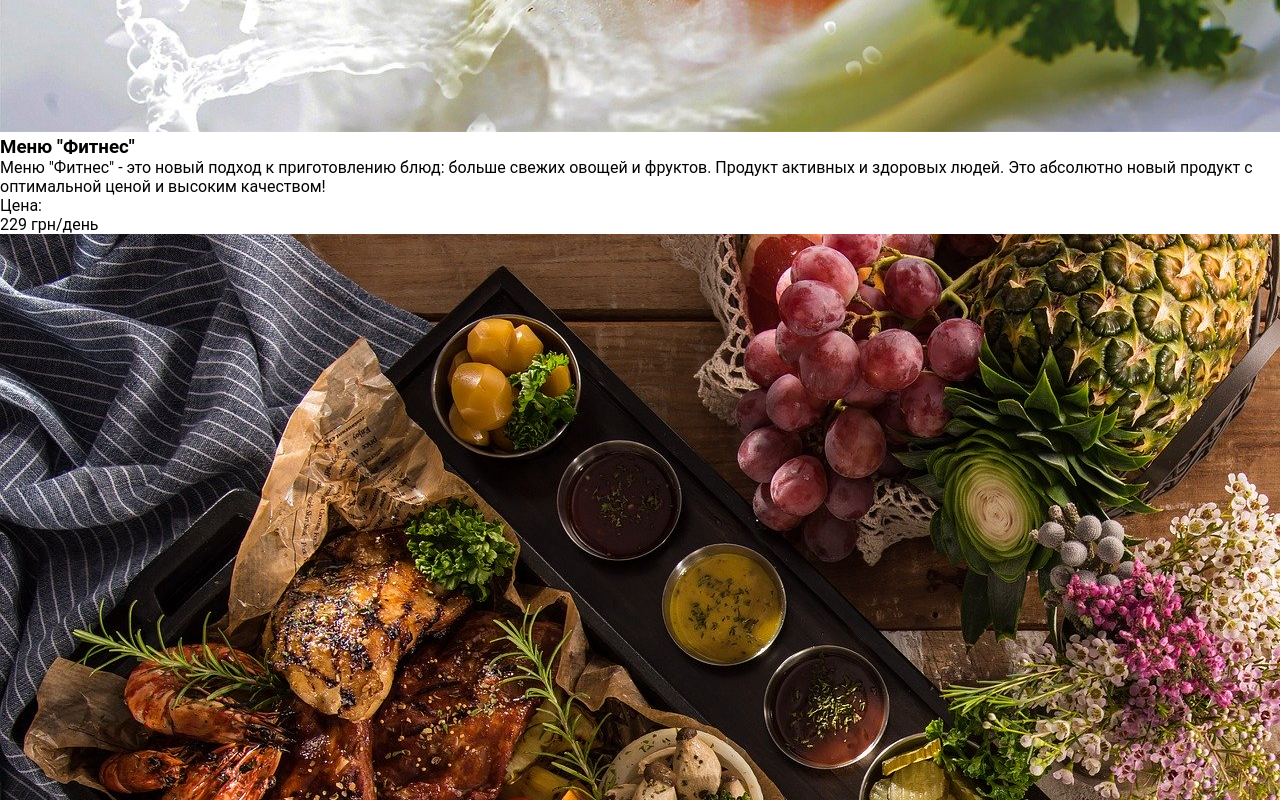
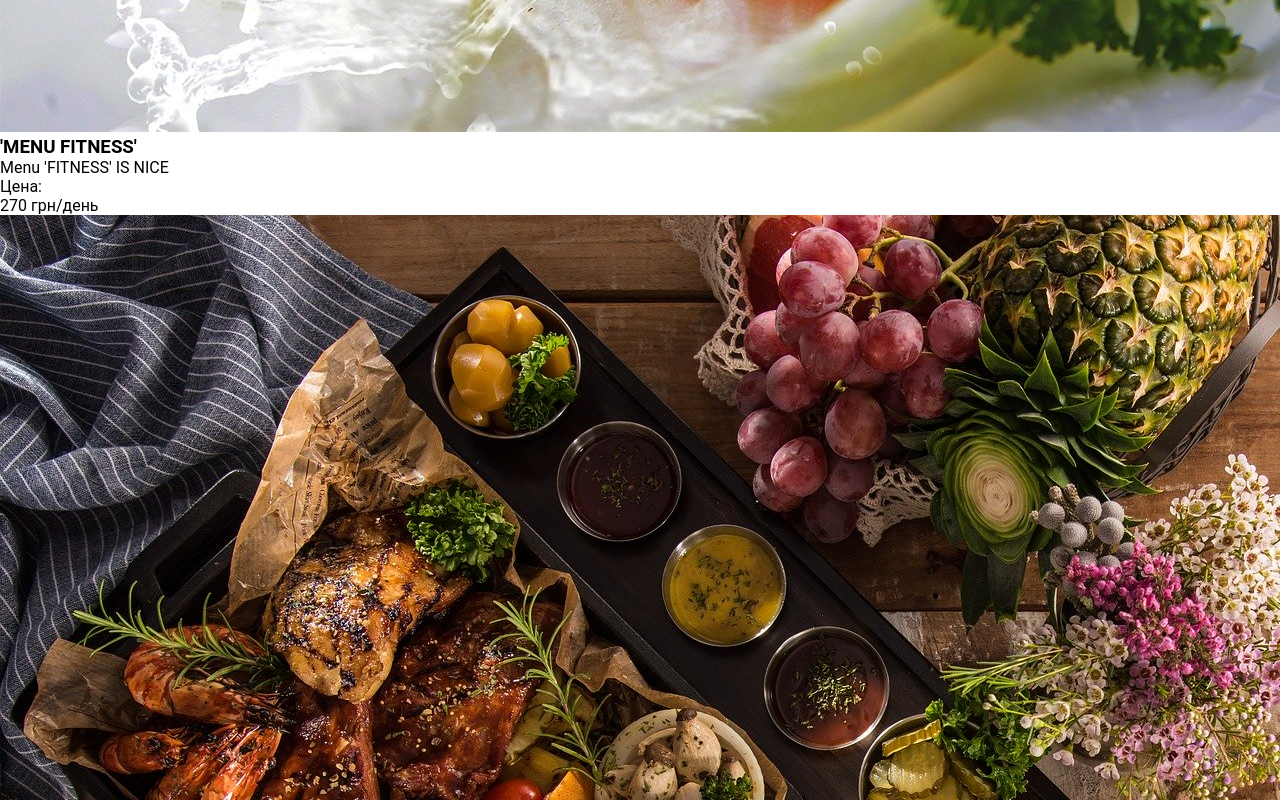
Before and after one commit to kirill-baudzei/js-learning, a plain HTML site: page js_landingPractise/index.html in a window 1280 px wide. Shown: the part 8600-9400 px from the top of the page. Drawn offline with nearby package versions, Linux system fonts and the light colour scheme; files that its build step writes are made by us from their sources.

Commit message:
new code

```diff
--- a/js_landingPractise/index.html
+++ b/js_landingPractise/index.html
@@ -185,7 +185,7 @@
 
         <div class="menu__field">
             <div class="container">
-                <div class="menu__item">
+                <!-- <div class="menu__item">
                     <img src="img/tabs/vegy.jpg" alt="vegy">
                     <h3 class="menu__item-subtitle">Меню "Фитнес"</h3>
                     <div class="menu__item-descr">Меню "Фитнес" - это новый подход к приготовлению блюд: больше свежих овощей и фруктов. Продукт активных и здоровых людей. Это абсолютно новый продукт с оптимальной ценой и высоким качеством!</div>
@@ -214,7 +214,7 @@
                         <div class="menu__item-cost">Цена:</div>
                         <div class="menu__item-total"><span>430</span> грн/день</div>
                     </div>
-                </div>
+                </div> -->
             </div>
         </div>
     </div>
--- a/js_landingPractise/js/script.js
+++ b/js_landingPractise/js/script.js
@@ -125,7 +125,7 @@ window.addEventListener('DOMContentLoaded', function() {
 
     // появление модалки по таймеру
 
-    const modalTimerId = setTimeout(openModal, 5000);
+    // const modalTimerId = setTimeout(openModal, 5000);
 
     function showModalByScroll() {
         if (window.pageYOffset + document.documentElement.clientHeight >= document.documentElement.scrollHeight - 2) {
@@ -135,4 +135,76 @@ window.addEventListener('DOMContentLoaded', function() {
     };
 
     window.addEventListener('scroll', showModalByScroll);
+
+    // переносим карточки в классы
+    class MenuCard {
+        constructor(src, alt, title, descr, price, parentSelector, ...classes) {
+            this.src = src;
+            this.alt = alt;
+            this.title = title;
+            this.descr = descr;
+            this.price = price;
+            this.classes = classes;
+            this.parent = document.querySelector(parentSelector);
+            this.transfer = 27;
+            this.changeToUAH();
+        }
+
+        changeToUAH() {
+            this.price = this.price * this.transfer;
+        }
+
+        render() {
+            const element = document.createElement('div');
+            if (this.classes.length === 0) {
+                this.element = 'menu__item';
+                element.classList.add(this.element);
+            } else {
+                this.classes.forEach(className => element.classList.add(className));
+            }
+            element.innerHTML = `
+                    <img src=${this.src} alt=${this.alt}>
+                    <h3 class="menu__item-subtitle">${this.title}</h3>
+                    <div class="menu__item-descr">${this.descr}</div>
+                    <div class="menu__item-divider"></div>
+                    <div class="menu__item-price">
+                        <div class="menu__item-cost">Цена:</div>
+                        <div class="menu__item-total"><span>${this.price}</span> грн/день</div>
+                    </div>
+            `;
+            this.parent.append(element); // Исправлено appent на append
+        }
+    }
+
+    // Вызов метода render() с правильными скобками
+    new MenuCard(
+        "img/tabs/vegy.jpg",
+        "vegy",
+        "'MENU FITNESS'",
+        "Menu 'FITNESS' IS NICE",
+        10,
+        '.menu .container',
+        'menu__item'
+    ).render();
+
+    new MenuCard(
+        "img/tabs/elite.jpg",
+        "elite",
+        "'MENU PREMIUM'",
+        "Menu 'PREMIUM' IS NICE",
+        100,
+        '.menu .container',
+        'menu__item'
+    ).render();
+
+    new MenuCard(
+        "img/tabs/post.jpg",
+        "post",
+        "'MENU POSTNOE'",
+        "Menu 'POSTNOE' IS VERY GOOD",
+        48,
+        '.menu .container',
+        'menu__item'
+    ).render();
+
 });
```
Also changed, not shown: theory/restOperator.js (added, +17 -0 lines).
